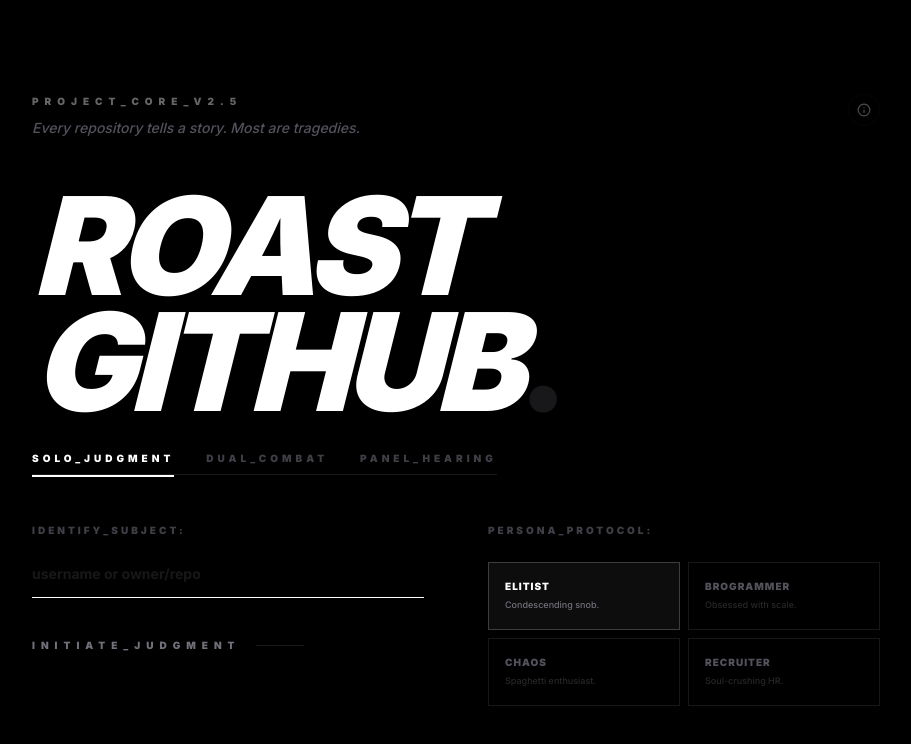
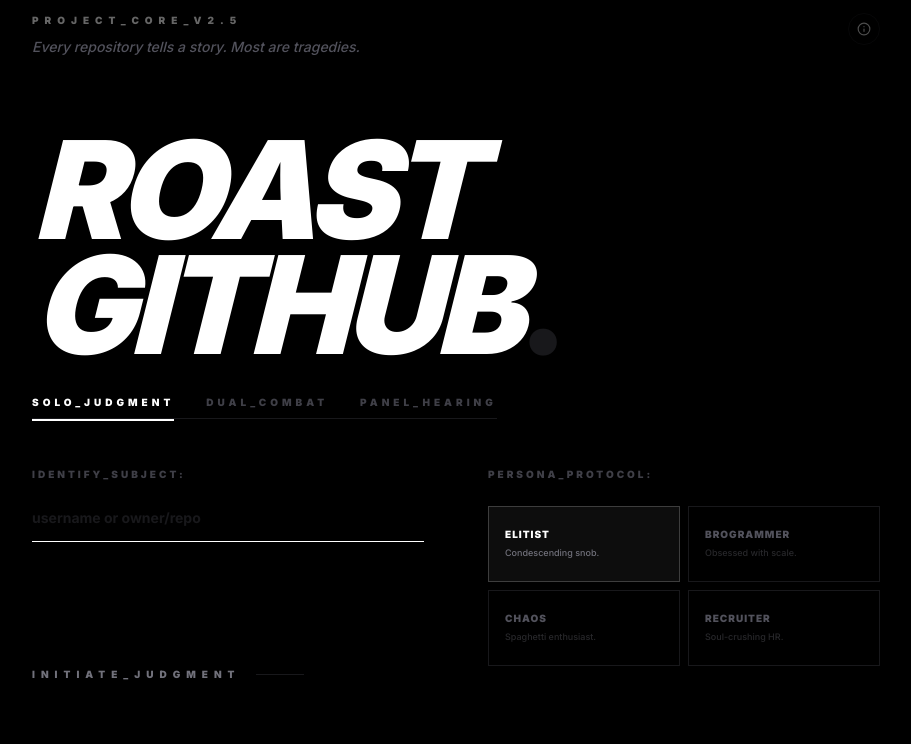
Before and after one commit to kristanica/RoastMyGithub, a Next.js app: page / in a window 1280 px wide. Shown: the top 744 px of the page, without its empty margins (184-1095 px from the left). Built offline with nearby package versions, Linux system fonts and the light colour scheme.

Commit message:
Enhance layout and styling in Home component with fixed heights and improved spacing for better UI consistency

```diff
--- a/src/app/page.tsx
+++ b/src/app/page.tsx
@@ -240,7 +240,12 @@
             </div>
 
             <div className="space-y-8">
-              <motion.div initial={{ opacity: 0, y: 20 }} animate={{ opacity: 1, y: 0 }} transition={{ duration: 1, ease: [0.16, 1, 0.3, 1] }}>
+              <motion.div
+                initial={{ opacity: 0, y: 20 }}
+                animate={{ opacity: 1, y: 0 }}
+                transition={{ duration: 1, ease: [0.16, 1, 0.3, 1] }}
+                className="h-[14rem] md:h-[16rem] flex flex-col justify-end" // Fixed height for header area
+              >
                 <h1 className="text-7xl md:text-[8.5rem] font-black tracking-tighter text-white leading-[0.85] uppercase italic">
                   {mode === "battle" ? "Dual" : mode === "panel" ? "Panel" : "Roast"} <br /> {mode === "battle" ? "Combat" : mode === "panel" ? "Hearing" : "GitHub"}<span className="text-zinc-900 not-italic">.</span>
                 </h1>
@@ -271,9 +276,9 @@
               </motion.div>
             </div>
 
-            <motion.div initial={{ opacity: 0 }} animate={{ opacity: 1 }} transition={{ delay: 0.8 }} className="grid md:grid-cols-2 gap-16 items-start text-white">
+            <motion.div initial={{ opacity: 0 }} animate={{ opacity: 1 }} transition={{ delay: 0.8 }} className="grid md:grid-cols-2 gap-16 items-start text-white min-h-[320px]">
               <form onSubmit={handleRoast} className="space-y-8">
-                <div className="space-y-6">
+                <div className="space-y-6 min-h-[160px] flex flex-col justify-start"> {/* Min-height for inputs */}
                   <div className="group space-y-3">
                     <p className="text-zinc-700 text-[10px] font-black uppercase tracking-[0.3em]">{mode === "battle" ? "Subject_01:" : "Identify_Subject:"}</p>
                     <Input
@@ -287,7 +292,7 @@
                   </div>
 
                   {mode === "battle" && (
-                    <motion.div initial={{ opacity: 0, height: 0 }} animate={{ opacity: 1, height: "auto" }} className="group space-y-3">
+                    <motion.div initial={{ opacity: 0, height: 0 }} animate={{ opacity: 1, height: "auto" }} className="group space-y-3 pt-4">
                       <p className="text-zinc-700 text-[10px] font-black uppercase tracking-[0.3em]">Subject_02:</p>
                       <Input
                         type="text"
@@ -308,7 +313,7 @@
 
               <div className="space-y-6">
                 <p className="text-zinc-700 text-[10px] font-black uppercase tracking-[0.3em]">Persona_Protocol:</p>
-                <div className="grid grid-cols-2 gap-2">
+                <div className="grid grid-cols-2 gap-2 min-h-[160px]"> {/* Min-height for persona area */}
                   {(Object.keys(VIBE_CONFIG) as RoastVibe[]).map((v) => (
                     <button
                       key={v}
@@ -333,7 +338,7 @@
                     </button>
                   ))}
                   {mode === "panel" && (
-                     <div className="col-span-2 p-4 border border-white/10 bg-white/5 rounded-sm">
+                     <div className="col-span-2 p-4 border border-white/10 bg-white/5 rounded-sm h-fit">
                         <p className="text-[10px] font-black uppercase tracking-widest text-white mb-2">Panel_Mode_Active</p>
                         <p className="text-[9px] text-zinc-500 leading-relaxed">All judges will be present. Selection protocol bypassed.</p>
                      </div>
```
